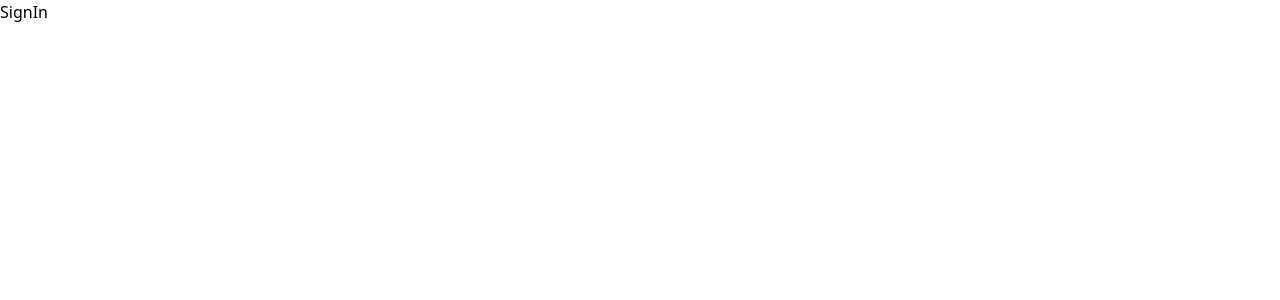
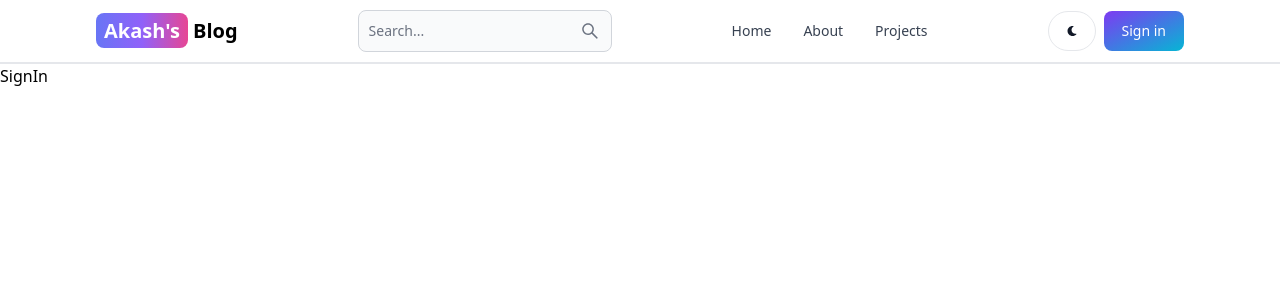
Before and after one commit to reachAkash/blog-app, a React (Vite) app in the folder blog-frontend/: page /sign-in in a window 1280 px wide. Shown: the top 300 px of the page. Built offline with nearby package versions, Linux system fonts and the light colour scheme.

Commit message:
update : navbar

```diff
--- a/blog-frontend/package.json
+++ b/blog-frontend/package.json
@@ -10,8 +10,10 @@
     "preview": "vite preview"
   },
   "dependencies": {
+    "flowbite-react": "^0.9.0",
     "react": "^18.2.0",
     "react-dom": "^18.2.0",
+    "react-icons": "^5.2.1",
     "react-router-dom": "^6.23.1"
   },
   "devDependencies": {
--- a/blog-frontend/src/App.jsx
+++ b/blog-frontend/src/App.jsx
@@ -5,10 +5,12 @@
 import SignUp from "./pages/SignUp";
 import Dashboard from "./pages/Dashboard";
 import Projects from "./pages/Projects";
+import Navbar from "./components/Navbar";
 
 function App() {
   return (
     <BrowserRouter>
+      <Navbar />
       <Routes>
         <Route path="/" element={<Home />} />
         <Route path="/about" element={<About />} />
--- /dev/null
+++ b/blog-frontend/src/components/Navbar.jsx
@@ -0,0 +1,60 @@
+import React from "react";
+import { Button, Navbar, TextInput } from "flowbite-react";
+import { Link, useLocation } from "react-router-dom";
+import { AiOutlineSearch } from "react-icons/ai";
+import { FaMoon } from "react-icons/fa";
+
+const NavbarComp = () => {
+  const path = useLocation().pathname;
+
+  return (
+    <Navbar className="border-b-2">
+      <Link
+        to="/"
+        className="self-center whitespace-nowrap text-sm sm:text-xl font-semibold dark:text-white"
+      >
+        <span className="px-2 py-1 bg-gradient-to-r from-indigo-500 via-purple-500 to-pink-500 rounded-lg text-white">
+          Akash's
+        </span>{" "}
+        Blog
+      </Link>
+      <form action="">
+        <TextInput
+          type="text"
+          placeholder="Search..."
+          rightIcon={AiOutlineSearch}
+          className="hidden lg:inline"
+        />
+      </form>
+      <Button
+        className="w-12 h-10 lg:hidden flex items-center justify-center"
+        color="gray"
+        pill
+      >
+        <AiOutlineSearch />
+      </Button>
+      <div className="flex gap-2 md:order-2">
+        <Button className="w-12 h-10 hidden sm:inline" color="gray" pill>
+          <FaMoon />
+        </Button>
+        <Link to="/sign-in">
+          <Button gradientDuoTone="purpleToBlue">Sign in</Button>
+        </Link>
+        <Navbar.Toggle />
+      </div>
+      <Navbar.Collapse>
+        <Navbar.Link active={path === "/"} as={"div"}>
+          <Link to="/">Home</Link>
+        </Navbar.Link>
+        <Navbar.Link active={path === "/about"} as={"div"}>
+          <Link to="/about">About</Link>
+        </Navbar.Link>
+        <Navbar.Link active={path === "/projects"} as={"div"}>
+          <Link to="/projects">Projects</Link>
+        </Navbar.Link>
+      </Navbar.Collapse>
+    </Navbar>
+  );
+};
+
+export default NavbarComp;
--- a/blog-frontend/src/pages/Home.jsx
+++ b/blog-frontend/src/pages/Home.jsx
@@ -1,5 +1,4 @@
 import React from "react";
-
 const Home = () => {
   return <div>Home</div>;
 };
--- a/blog-frontend/tailwind.config.js
+++ b/blog-frontend/tailwind.config.js
@@ -1,6 +1,8 @@
+import flowbite from "flowbite-react/tailwind";
+
 /** @type {import('tailwindcss').Config} */
 export default {
-  content: ["./index.html", "./src/**/*.{js,ts,jsx,tsx}"],
+  content: ["./index.html", "./src/**/*.{js,ts,jsx,tsx}", flowbite.content()],
   theme: {
     container: {
       center: true,
@@ -29,5 +31,5 @@
       },
     },
   },
-  plugins: [],
+  plugins: [flowbite.plugin()],
 };
```
Also changed, not shown: 1 other file (tests, documents, lock files or other folders).
